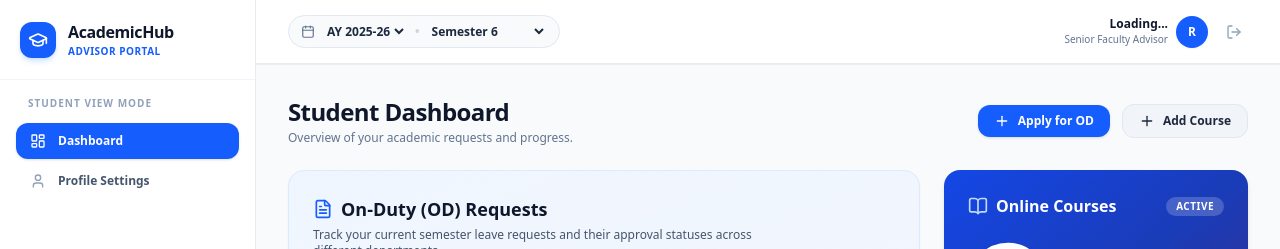
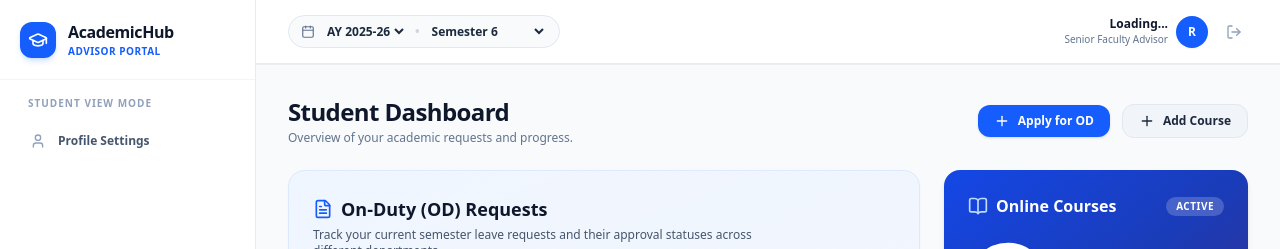
Before and after one commit to kavinkumar1603/stud360, a Next.js app: page /1 in a window 1280 px wide. Shown: the top 249 px of the page. Built offline with nearby package versions, Linux system fonts and the light colour scheme; no server answers; the database is empty; sample sign-in values are in the browser's storage.

Commit message:
feat: implement dynamic dashboard routing and navigation sidebar for student and advisor portals

```diff
--- a/src/app/[id]/page.tsx
+++ b/src/app/[id]/page.tsx
@@ -23,7 +23,7 @@ export default function DashboardRoute({ params }: { params: Promise<{ id: strin
   const { isAuthenticated, isInitializing, role, currentStudent } = useApp();
   const router = useRouter();
 
-  const [activeTab, setActiveTab] = useState<NavTab>('student_dashboard');
+  const [activeTab, setActiveTab] = useState<NavTab>(role === 'ADVISOR' ? 'advisor_students' : 'student_dashboard');
   const [selectedOD, setSelectedOD] = useState<ODRequest | null>(null);
   const [selectedStudent, setSelectedStudent] = useState<Student | null>(null);
 
--- a/src/components/SidebarLayout.tsx
+++ b/src/components/SidebarLayout.tsx
@@ -114,8 +114,10 @@ export const SidebarLayout: React.FC<SidebarLayoutProps> = ({
               {role === 'STUDENT' ? 'Student Menu' : 'Student View Mode'}
             </div>
 
-            <button
-              id="nav-student-dashboard"
+            {role === 'STUDENT' && (
+              <>
+                <button
+                  id="nav-student-dashboard"
               onClick={() => handleNavClick('student_dashboard')}
               className={`w-full flex items-center gap-3 px-3.5 py-2.5 rounded-xl text-xs font-semibold transition-all cursor-pointer ${
                 activeTab === 'student_dashboard'
@@ -127,9 +129,7 @@ export const SidebarLayout: React.FC<SidebarLayoutProps> = ({
               <span>Dashboard</span>
             </button>
 
-            {role === 'STUDENT' && (
-              <>
-                <button
+            <button
                   id="nav-student-requests"
                   onClick={() => handleNavClick('student_requests')}
                   className={`w-full flex items-center gap-3 px-3.5 py-2.5 rounded-xl text-xs font-semibold transition-all cursor-pointer ${
```
